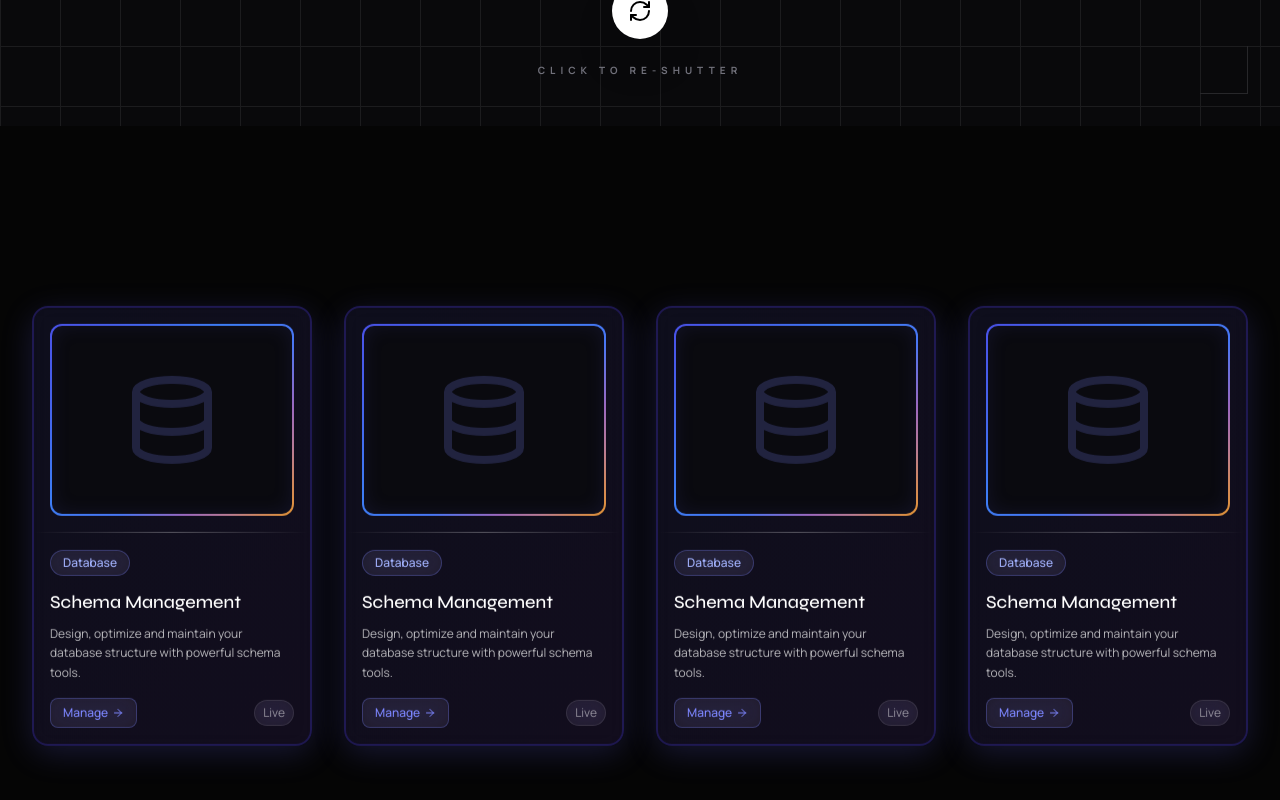
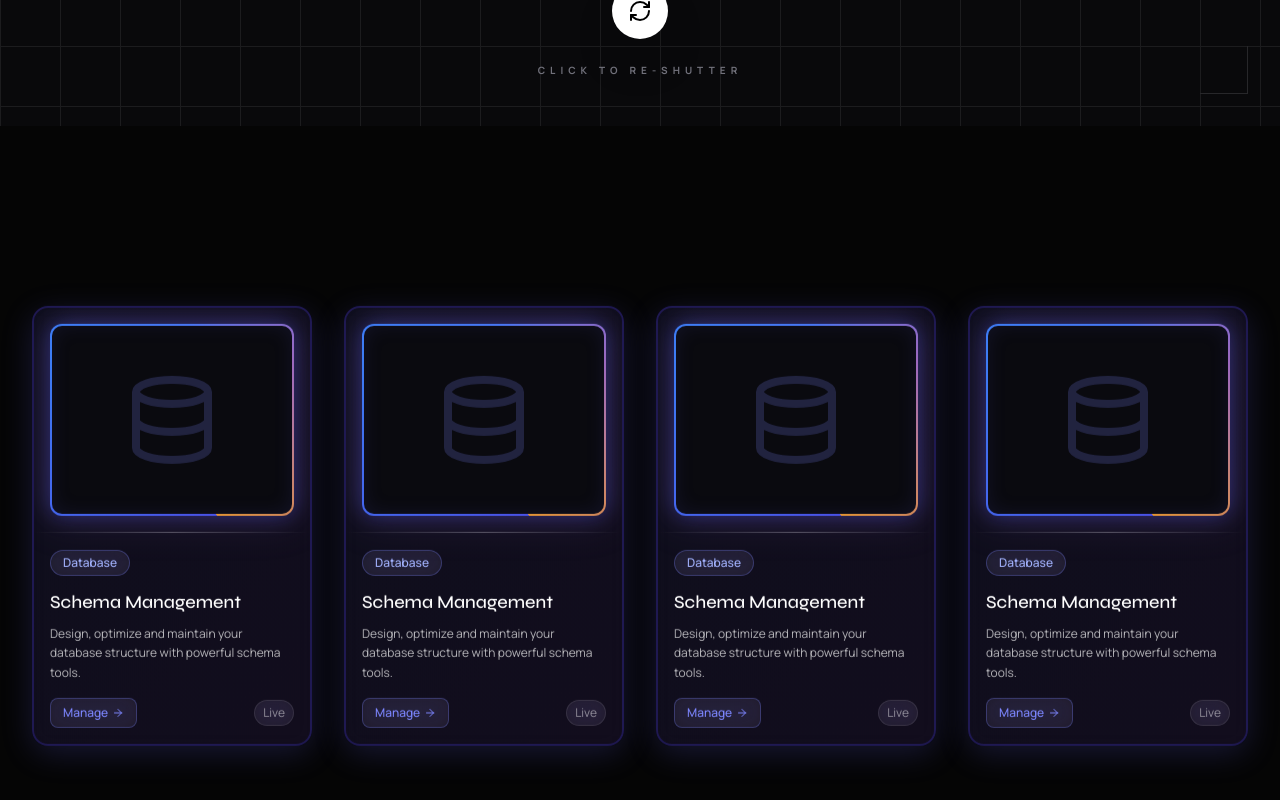
Before and after one commit to Skorpios604/E-commerce, a Next.js app: page / in a window 1280 px wide. Shown: the part 674-1474 px from the top of the page. Built offline with nearby package versions, Linux system fonts and the light colour scheme.

Commit message:
Make gradient move.

```diff
--- a/src/components/ui/schema-card.css
+++ b/src/components/ui/schema-card.css
@@ -5,8 +5,26 @@
     box-shadow: 0 8px 32px 0 rgba(99, 102, 241, 0.2);
 }
 
+@property --angle {
+    syntax: "<angle>";
+    initial-value: 0deg;
+    inherits: false;
+}
+
 .sc-gradient-border-wrapper {
-    background: linear-gradient(135deg, #4a52e8 0%, #4564ed 20%, #3d7df5 40%, #4977f5 60%, #9d69bf 75%, #bb7d93 85%, #d1885e 92%, #e39434 100%);
+    background: conic-gradient(from var(--angle), #4a52e8 0%, #4564ed 20%, #3d7df5 40%, #4977f5 60%, #9d69bf 75%, #bb7d93 85%, #d1885e 92%, #e39434 100%);
+    filter: drop-shadow(0 0 10px rgba(74, 82, 232, 0.4)) drop-shadow(0 0 20px rgba(157, 105, 191, 0.2));
+    animation: sc-spin 4s linear infinite;
+}
+
+@keyframes sc-spin {
+    from {
+        --angle: 0deg;
+    }
+
+    to {
+        --angle: 360deg;
+    }
 }
 
 .sc-inner-glow {
```
